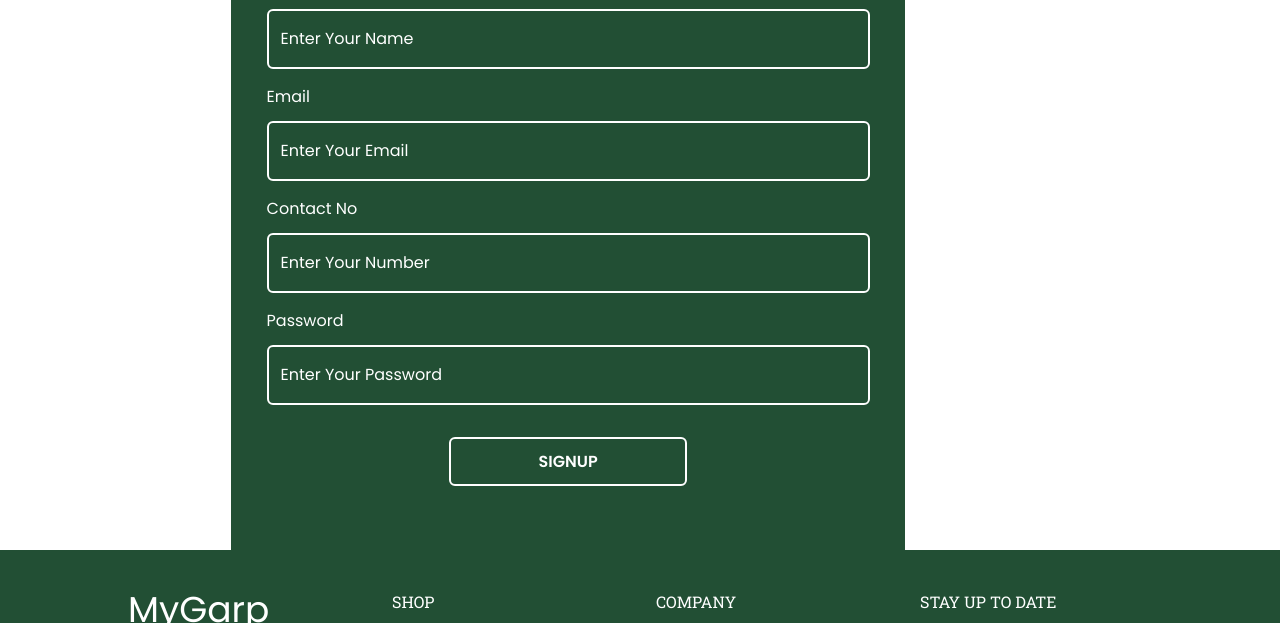
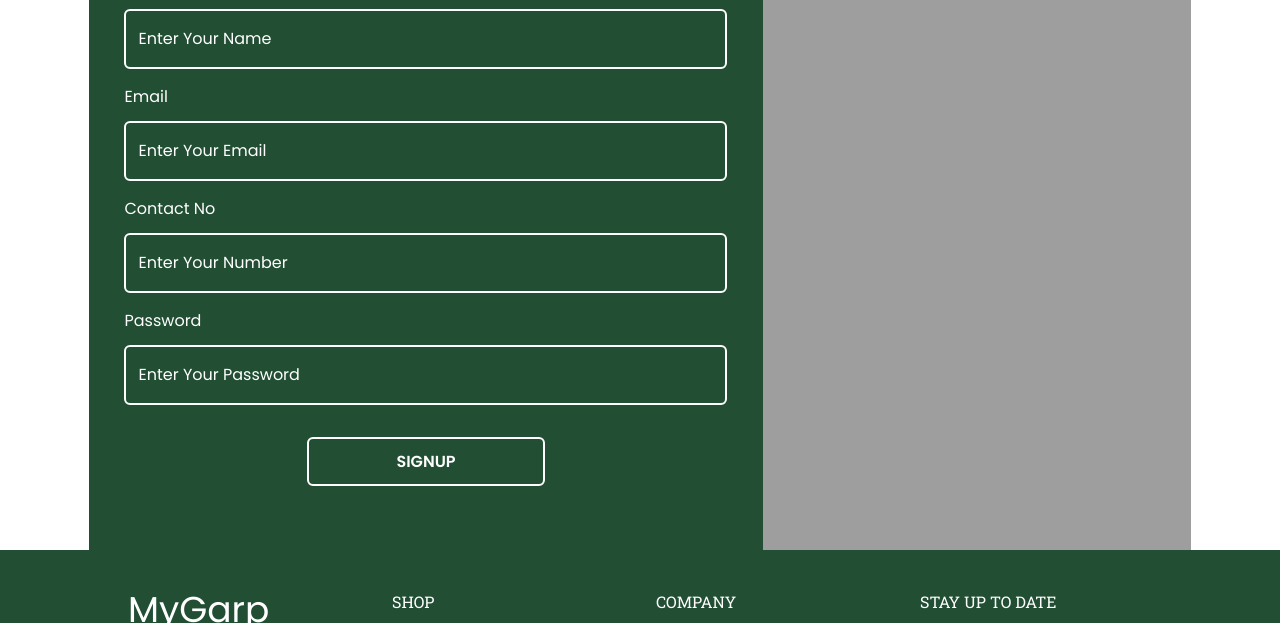
Before and after one commit to lilian-napoleon-tari/Mygarp_project, a website: page src/index.html in a window 1280 px wide. Shown: the part 179-802 px from the top of the page. Drawn offline with nearby package versions, Linux system fonts and the light colour scheme; the site is published under a folder, as on GitHub Pages, so addresses that start at the root find nothing.

Commit message:
feat: refactored code

```diff
--- a/src/index.html
+++ b/src/index.html
@@ -197,7 +197,7 @@
       <!-- Image Div -->
       <div class="lg:ml-0">
         <img
-          src="/src/images/sewing materials.png"
+          src="./images/sewing materials.png"
           alt="Sewing Materials"
           class="w-full max-w-[428px] h-auto lg:h-[621px] object-cover"
 
```
